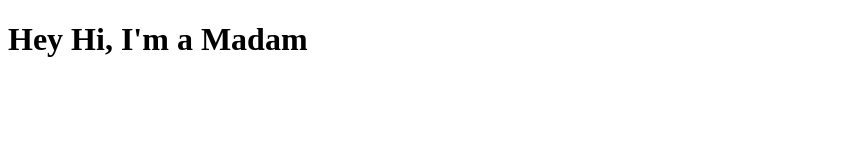
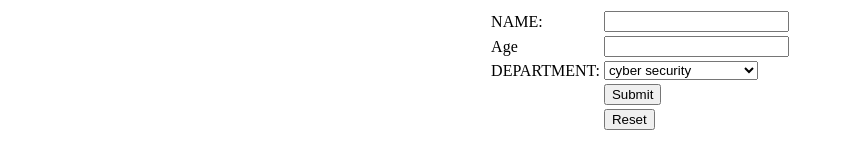
Before and after one commit to Karthikeyan-private-9627/Mission-Upgrade, a plain HTML site: page index.html in a window 1280 px wide. Shown: the whole page, without its empty margins (0-844 px from the left). Drawn offline with Linux system fonts and the light colour scheme.

Commit message:
Table demo

```diff
--- a/index.html
+++ b/index.html
@@ -6,6 +6,34 @@
     <title>Document</title>
 </head>
 <body>
-    <h1>Hey Hi, I'm a Madam</h1>
+    <center>
+    <table>
+    <form>
+        <tr>
+            <td> NAME:</td><td><input type="text" name="" id=""></td>
+        </tr>
+        <tr>
+            <td> <label for= "number"></label>Age </td> <td> <input type="number" id="number"> </td>
+        </tr>
+        <tr>
+            <td>DEPARTMENT:</td>
+            <td>
+                <select>
+                    <option>cyber security</option>
+                    <option>cloud computing</option>
+                    <option>git</option>
+                    <option>full stack development</option>
+                </select>
+            </td>
+        </tr>
+        <tr>
+            <td></td> <td><input type="submit" name="" id=""></td>
+        </tr>
+        <tr>
+            <td></td><td><input type="reset" name="" id=""></td>
+        </tr>
+    </form>
+</table>
+</center>
 </body>
 </html>
```
